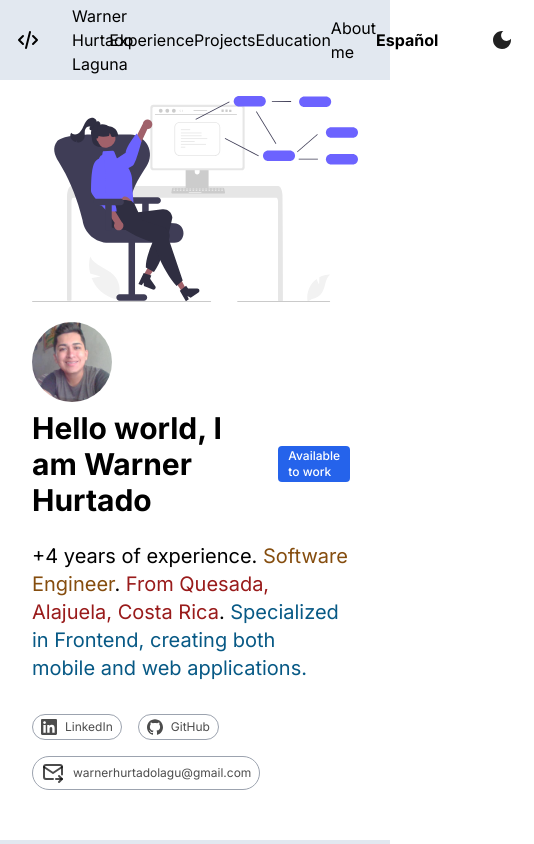
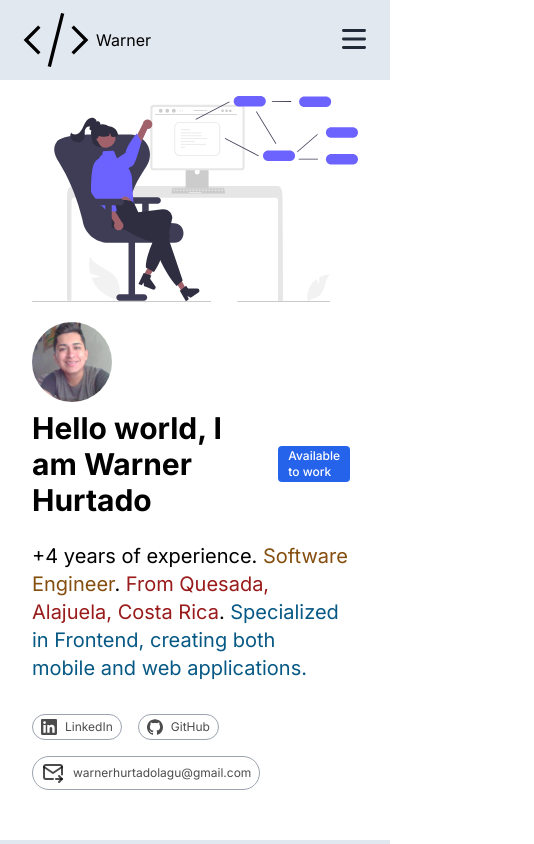
Before and after one commit to warnerHurtado/warner-hurtado-laguna, a Next.js app: page /en in a window 390 px wide. Shown: the top 844 px of the page, 534 px wide, since content can reach past the window. Built offline with nearby package versions, Linux system fonts and the light colour scheme.

Commit message:
feat: adding mobile styles

```diff
--- /dev/null
+++ b/src/app/[lng]/components/Content/Header/Sidebar.tsx
@@ -0,0 +1,85 @@
+import Link from 'next/link';
+import React, { MouseEventHandler } from 'react'
+
+import {
+    ExperienceIcon, ProjectIcon,
+    EducationIcon,
+    InfoIcon,
+} from '../../SvgIcons';
+
+import { ThemeSwicher } from '../ThemeSwicher';
+import { LanguageSwicher } from '../LanguageSwicher';
+
+type LinkType = {
+    id: string;
+    url: string;
+    label: string;
+    icon: string;
+};
+
+type SidebarPropTypes = {
+    isDrawerOpen: boolean;
+    toggleDrawer: MouseEventHandler;
+    linksList: LinkType[];
+    pathname: string;
+    lng: string;
+}
+
+const sidebarIcons = {
+    ExperienceIcon,
+    ProjectIcon,
+    EducationIcon,
+    InfoIcon
+}
+
+export const Sidebar: React.FC<SidebarPropTypes> = ({
+    isDrawerOpen,
+    toggleDrawer,
+    linksList,
+    pathname,
+    lng
+}) => {
+    return (
+        <div>
+            <div
+                id="drawer-navigation"
+                className={`fixed top-0 left-0 z-40 w-64 h-screen p-4 overflow-y-auto transition-transform ${isDrawerOpen ? '' : '-translate-x-full'} bg-slate-300 dark:bg-gray-800`}
+                tabIndex={-1}
+                aria-labelledby="drawer-navigation-label"
+            >
+                <div className="flex items-center">
+                    <LanguageSwicher lng={lng} />
+                    <ThemeSwicher />
+                </div>
+                <button
+                    type="button"
+                    className="text-gray-400 bg-transparent hover:bg-gray-200 hover:text-gray-900 rounded-lg text-sm p-1.5 absolute top-5 end-2.5 inline-flex items-center dark:hover:bg-gray-600 dark:hover:text-white"
+                    onClick={toggleDrawer}>
+                    <svg aria-hidden="true" className="w-5 h-5" fill="currentColor" viewBox="0 0 20 20" xmlns="http://www.w3.org/2000/svg"><path fillRule="evenodd" d="M4.293 4.293a1 1 0 011.414 0L10 8.586l4.293-4.293a1 1 0 111.414 1.414L11.414 10l4.293 4.293a1 1 0 01-1.414 1.414L10 11.414l-4.293 4.293a1 1 0 01-1.414-1.414L8.586 10 4.293 5.707a1 1 0 010-1.414z" clipRule="evenodd"></path></svg>
+                    <span className="sr-only">Close menu</span>
+                </button>
+                <div className="py-4 overflow-y-auto">
+                    <ul className="space-y-2 font-medium">
+                        {
+                            linksList.map(link => {
+                                const UrlIcon = sidebarIcons[link.icon as keyof typeof sidebarIcons]
+
+                                return (
+                                    <li key={link.id}>
+                                        <Link
+                                            href={`/${lng}/${link.url}`}
+                                            className={`${pathname.includes(link.url) ? 'bg-gray-100 dark:bg-gray-700' : 'hover:bg-gray-100 dark:hover:bg-gray-700'} flex items-center p-2 text-gray-900 rounded-lg dark:text-white hover:bg-gray-100 dark:hover:bg-gray-700 group`}>
+                                            <UrlIcon />
+                                            <span className="flex-1 ms-3 whitespace-nowrap">{link.label}</span>
+                                        </Link>
+                                    </li>
+                                )
+                            }
+                            )
+                        }
+                    </ul>
+                </div>
+            </div>
+        </div>
+    )
+}
--- a/src/app/[lng]/components/Content/Header/index.tsx
+++ b/src/app/[lng]/components/Content/Header/index.tsx
@@ -1,17 +1,21 @@
 'use client'
 
 import { usePathname } from "next/navigation";
+import { useEffect, useRef, useState } from "react";
 import Image from "next/image";
 import Link from "next/link";
 
+import { ThemeSwicher } from "../ThemeSwicher";
 import { LanguageSwicher } from "../LanguageSwicher";
-import { ThemeSwicher } from "../ThemeSwicher";
 import VercelIcon from "../../../../../../public/icons/favicon.svg";
+
+import { Sidebar } from "./Sidebar";
 
 type LinkType = {
     id: string;
     url: string;
     label: string;
+    icon: string;
 };
 
 type LayoutProps = {
@@ -20,7 +24,27 @@ type LayoutProps = {
 }
 
 export const Header: React.FC<LayoutProps> = ({ lng, linksList = [] }) => {
+    const [isDrawerOpen, setIsDrawerOpen] = useState(false);
     const pathname = usePathname() || "";
+
+    const toggleDrawer = () => {
+        setIsDrawerOpen(!isDrawerOpen);
+    };
+
+    const sidebarRef = useRef<HTMLDivElement>(null);
+
+    useEffect(() => {
+        function handleClickOutside(event: MouseEvent) {
+            if (sidebarRef.current && !sidebarRef.current.contains(event.target as Node)) {
+                setIsDrawerOpen(false);
+            }
+        }
+
+        document.addEventListener('mousedown', handleClickOutside);
+        return () => {
+            document.removeEventListener('mousedown', handleClickOutside);
+        };
+    }, []);
 
     return (
         <nav className="dark:bg-slate-700 dark:text-white bg-slate-200">
@@ -32,11 +56,14 @@ export const Header: React.FC<LayoutProps> = ({ lng, linksList = [] }) => {
                         alt="Warner Hurtado Icon"
                         priority
                     />
-                    <div >
-                        <Link href={`/${lng}`}>Warner Hurtado Laguna</Link>
+                    <div  >
+                        <Link href={`/${lng}`}>
+                            <label className="block sm:hidden">Warner</label>
+                            <label className="hidden sm:block">Warner Hurtado Laguna</label>
+                        </Link>
                     </div>
                 </div>
-                <div className="w-full">
+                <div className="w-full hidden lg:block">
                     <ul className="flex items-center justify-between">
                         {
 
@@ -55,8 +82,32 @@ export const Header: React.FC<LayoutProps> = ({ lng, linksList = [] }) => {
                     </ul>
                 </div>
                 <div className="nav-right-container">
-                    <LanguageSwicher lng={lng} />
-                    <ThemeSwicher />
+                    <div className="hidden lg:block">
+                        <LanguageSwicher lng={lng} />
+                    </div>
+                    <div className="hidden lg:block">
+                        <ThemeSwicher />
+                    </div>
+                    <div ref={sidebarRef}>
+                        <Sidebar
+                            isDrawerOpen={isDrawerOpen}
+                            toggleDrawer={toggleDrawer}
+                            linksList={linksList}
+                            lng={lng}
+                            pathname={pathname}
+                        />
+                    </div>
+                    <div className="text-center block lg:hidden">
+                        <button
+                            className=" text-white focus:ring-4 focus:ring-white-300 rounded-lg   px-2 py-1 focus:outline-none dark:focus:ring-white-800"
+                            type="button"
+                            onClick={toggleDrawer} >
+                            <svg className="w-6 h-6 text-gray-800 dark:text-white" aria-hidden="true" xmlns="http://www.w3.org/2000/svg" fill="currentColor" viewBox="0 0 17 14">
+                                <path d="M16 2H1a1 1 0 0 1 0-2h15a1 1 0 1 1 0 2Zm0 6H1a1 1 0 0 1 0-2h15a1 1 0 1 1 0 2Zm0 6H1a1 1 0 0 1 0-2h15a1 1 0 0 1 0 2Z"></path>
+                            </svg>
+                        </button>
+                    </div>
+
                 </div>
             </div>
         </nav>
--- a/src/app/[lng]/components/Content/ThemeSwicher/index.tsx
+++ b/src/app/[lng]/components/Content/ThemeSwicher/index.tsx
@@ -16,7 +16,7 @@ export const ThemeSwicher = () => {
   }
 
   return (
-    <div>
+    <>
       {theme === "dark" ? (
         <svg
           onClick={() => setTheme("light")}
@@ -38,6 +38,6 @@ export const ThemeSwicher = () => {
           <path d="M12 3c-4.97 0-9 4.03-9 9s4.03 9 9 9 9-4.03 9-9c0-.46-.04-.92-.1-1.36-.98 1.37-2.58 2.26-4.4 2.26-2.98 0-5.4-2.42-5.4-5.4 0-1.81.89-3.42 2.26-4.4-.44-.06-.9-.1-1.36-.1z"></path>
         </svg>
       )}
-    </div>
+    </>
   );
 };
--- /dev/null
+++ b/src/app/[lng]/components/SvgIcons/EducationIcon/index.tsx
@@ -0,0 +1,9 @@
+import React from 'react'
+
+export const EducationIcon = () => {
+    return (
+        <svg className="flex-shrink-0 w-5 h-5 text-gray-500 transition duration-75 dark:text-gray-400 group-hover:text-gray-900 dark:group-hover:text-white" aria-hidden="true" xmlns="http://www.w3.org/2000/svg" fill="none" viewBox="0 0 16 20">
+            <path stroke="currentColor" strokeLinecap="round" strokeLinejoin="round" strokeWidth="2" d="M1 17V2a1 1 0 0 1 1-1h12a1 1 0 0 1 1 1v12a1 1 0 0 1-1 1H3a2 2 0 0 0-2 2Zm0 0a2 2 0 0 0 2 2h12M5 15V1m8 18v-4"></path>
+        </svg>
+    )
+}
--- /dev/null
+++ b/src/app/[lng]/components/SvgIcons/ExperienceIcon/index.tsx
@@ -0,0 +1,8 @@
+export const ExperienceIcon = () => {
+    return (
+        <svg className="flex-shrink-0 w-5 h-5 text-gray-500 transition duration-75 dark:text-gray-400 group-hover:text-gray-900 dark:group-hover:text-white" aria-hidden="true" xmlns="http://www.w3.org/2000/svg" fill="currentColor" viewBox="0 0 20 20">
+            <path d="M19.728 10.686c-2.38 2.256-6.153 3.381-9.875 3.381-3.722 0-7.4-1.126-9.571-3.371L0 10.437V18a2 2 0 0 0 2 2h16a2 2 0 0 0 2-2v-7.6l-.272.286Z"></path>
+            <path d="m.135 7.847 1.542 1.417c3.6 3.712 12.747 3.7 16.635.01L19.605 7.9A.98.98 0 0 1 20 7.652V6a2 2 0 0 0-2-2h-3V3a3 3 0 0 0-3-3H8a3 3 0 0 0-3 3v1H2a2 2 0 0 0-2 2v1.765c.047.024.092.051.135.082ZM10 10.25a1.25 1.25 0 1 1 0-2.5 1.25 1.25 0 0 1 0 2.5ZM7 3a1 1 0 0 1 1-1h4a1 1 0 0 1 1 1v1H7V3Z"></path>
+        </svg>
+    )
+}
--- /dev/null
+++ b/src/app/[lng]/components/SvgIcons/InfoIcon/index.tsx
@@ -0,0 +1,9 @@
+import React from 'react'
+
+export const InfoIcon = () => {
+    return (
+        <svg className="flex-shrink-0 w-5 h-5 text-gray-500 transition duration-75 dark:text-gray-400 group-hover:text-gray-900 dark:group-hover:text-white" aria-hidden="true" xmlns="http://www.w3.org/2000/svg" fill="currentColor" viewBox="0 0 18 20">
+            <path d="M16 0H4a2 2 0 0 0-2 2v1H1a1 1 0 0 0 0 2h1v2H1a1 1 0 0 0 0 2h1v2H1a1 1 0 0 0 0 2h1v2H1a1 1 0 0 0 0 2h1v1a2 2 0 0 0 2 2h12a2 2 0 0 0 2-2V2a2 2 0 0 0-2-2Zm-5.5 4.5a3 3 0 1 1 0 6 3 3 0 0 1 0-6ZM13.929 17H7.071a.5.5 0 0 1-.5-.5 3.935 3.935 0 1 1 7.858 0 .5.5 0 0 1-.5.5Z"></path>
+        </svg>
+    )
+}
--- /dev/null
+++ b/src/app/[lng]/components/SvgIcons/ProjectIcon/index.tsx
@@ -0,0 +1,7 @@
+export const ProjectIcon = () => {
+    return (
+        <svg className="flex-shrink-0 w-5 h-5 text-gray-500 transition duration-75 dark:text-gray-400 group-hover:text-gray-900 dark:group-hover:text-white" aria-hidden="true" xmlns="http://www.w3.org/2000/svg" fill="none" viewBox="0 0 22 21">
+            <path stroke="currentColor" strokeLinecap="round" strokeWidth="2" d="M7.24 7.194a24.16 24.16 0 0 1 3.72-3.062m0 0c3.443-2.277 6.732-2.969 8.24-1.46 2.054 2.053.03 7.407-4.522 11.959-4.552 4.551-9.906 6.576-11.96 4.522C1.223 17.658 1.89 14.412 4.121 11m6.838-6.868c-3.443-2.277-6.732-2.969-8.24-1.46-2.054 2.053-.03 7.407 4.522 11.959m3.718-10.499a24.16 24.16 0 0 1 3.719 3.062M17.798 11c2.23 3.412 2.898 6.658 1.402 8.153-1.502 1.503-4.771.822-8.2-1.433m1-6.808a1 1 0 1 1-2 0 1 1 0 0 1 2 0Z"></path>
+        </svg>
+    )
+}
--- /dev/null
+++ b/src/app/[lng]/components/SvgIcons/index.tsx
@@ -0,0 +1,8 @@
+
+export * from './EducationIcon'
+export * from './ExperienceIcon'
+export * from './GitHub'
+export * from './Gmail'
+export * from './InfoIcon'
+export * from './Linkedin'
+export * from './ProjectIcon'
--- a/src/app/globals.css
+++ b/src/app/globals.css
@@ -62,7 +62,7 @@ nav .container {
   font-size: 1.5rem;
   height: 1em;
   margin: 4px;
-  padding: 8px 16px;
+  padding: 4px 8px;
   transition: fill 200ms cubic-bezier(0.4, 0, 0.2, 1) 0ms;
   user-select: none;
   width: 1em;
@@ -91,4 +91,9 @@ nav .container {
   nav {
     padding: 0 16px;
   }
+
+  .nav-right-container,
+  .nav-left-container {
+    gap: 0px;
+  }
 }
```
Also changed, not shown: src/app/[lng]/components/Content/index.tsx (+7 -4 lines), public/icons/favicon.svg.
